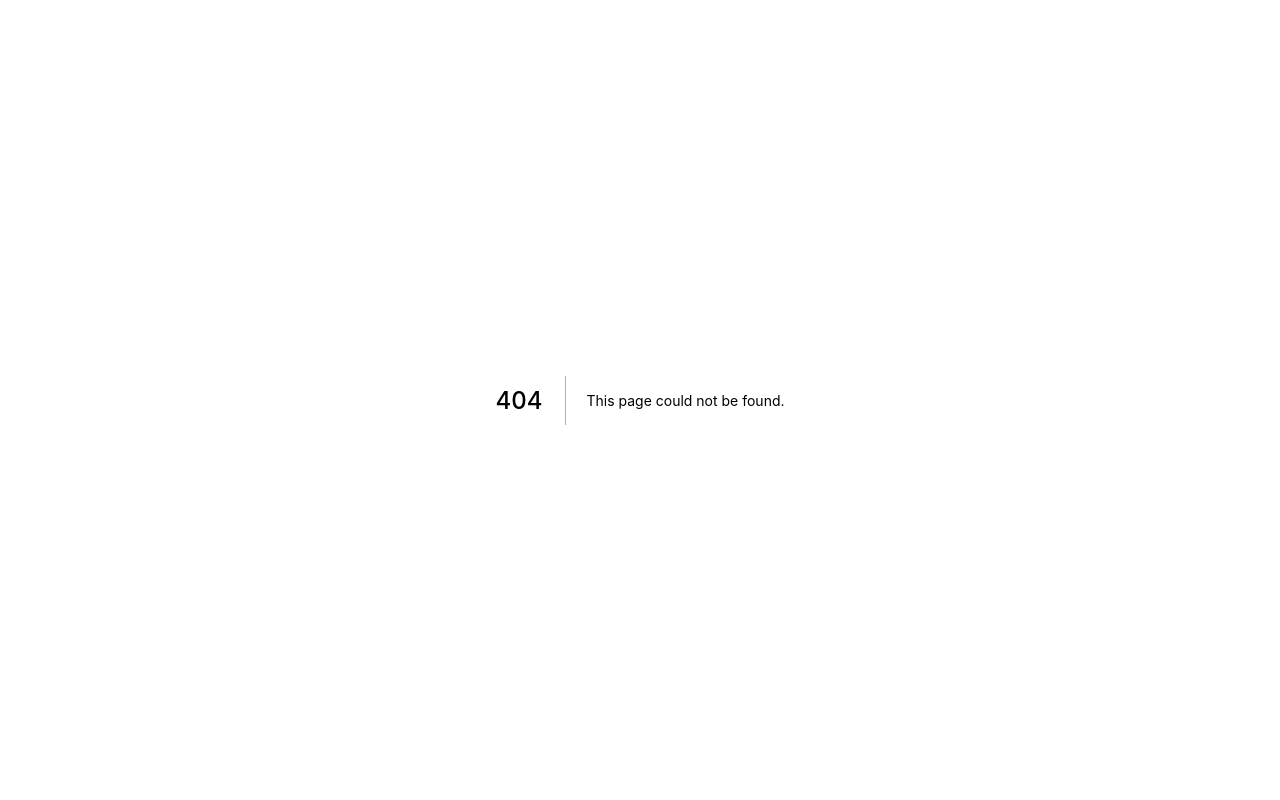
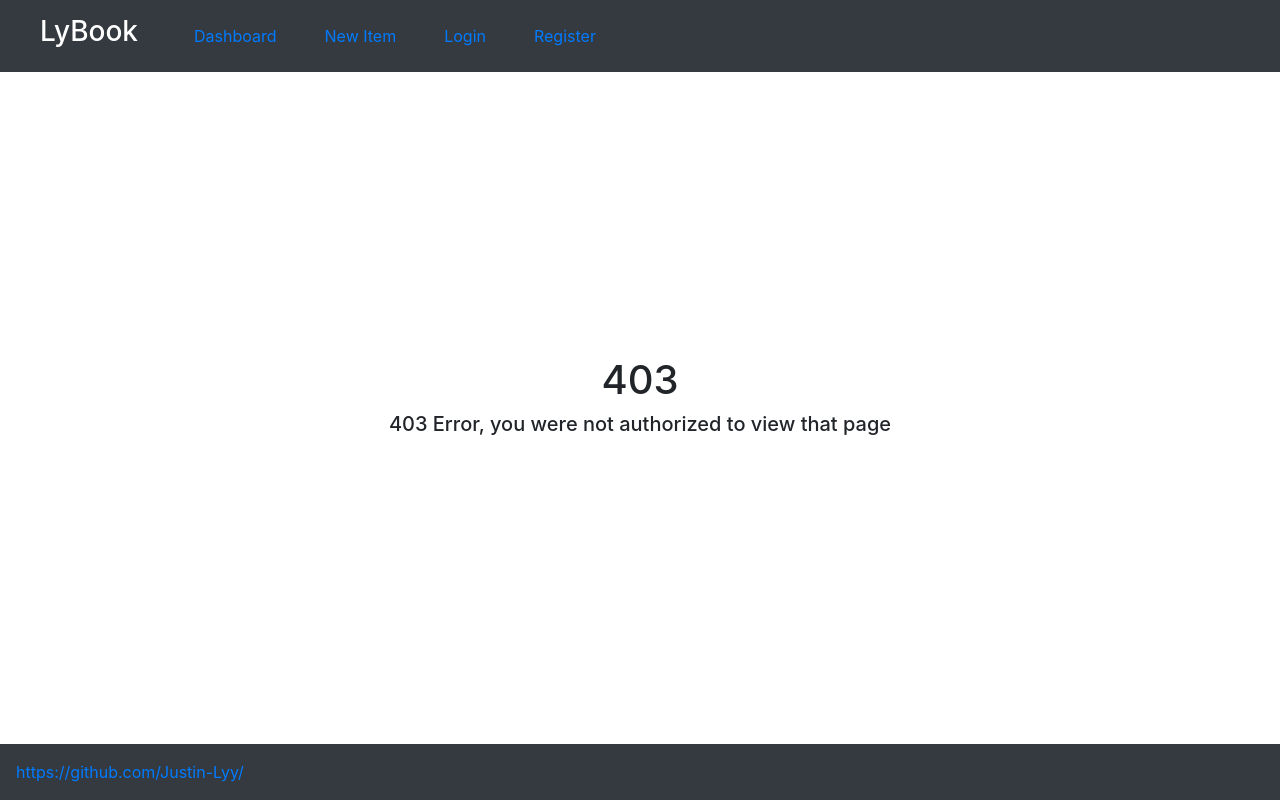
Before and after one commit to Justin-Lyy/lybook-client, a Next.js app: page /403 in a window 1280 px wide. Before the commit this address had no page. Built offline with nearby package versions, Linux system fonts and the light colour scheme.

Commit message:
added error handling for [id].js and custom error pages

```diff
--- /dev/null
+++ b/pages/403.js
@@ -0,0 +1,29 @@
+import React from 'react'
+import { Container, Row } from 'react-bootstrap'
+import Layout from '../components/layout'
+import styles from '../styles/styles.module.css'
+import Link from 'next/link'
+
+const Home = (pageProps) => {
+
+  return (
+    <>
+      <Layout>
+        <Container className={styles.vcenter}>
+          <Row>
+            <h1>403</h1>
+          </Row>
+          <Row>
+            <h5>403 Error, you were not authorized to view that page</h5>
+          </Row>
+        </Container>
+        <footer className="fixed-bottom bg-dark p-3">
+                <a className="text-primary" href="https://github.com/Justin-Lyy/">https://github.com/Justin-Lyy/</a>
+        </footer>
+      </Layout>
+    </>
+
+  )
+}
+
+export default Home
```
Also changed, not shown: pages/404.js (added, +29 -0 lines), pages/item/[id].js (+10 -7 lines), util/item/getItemUtil.js (+3 -6 lines).
